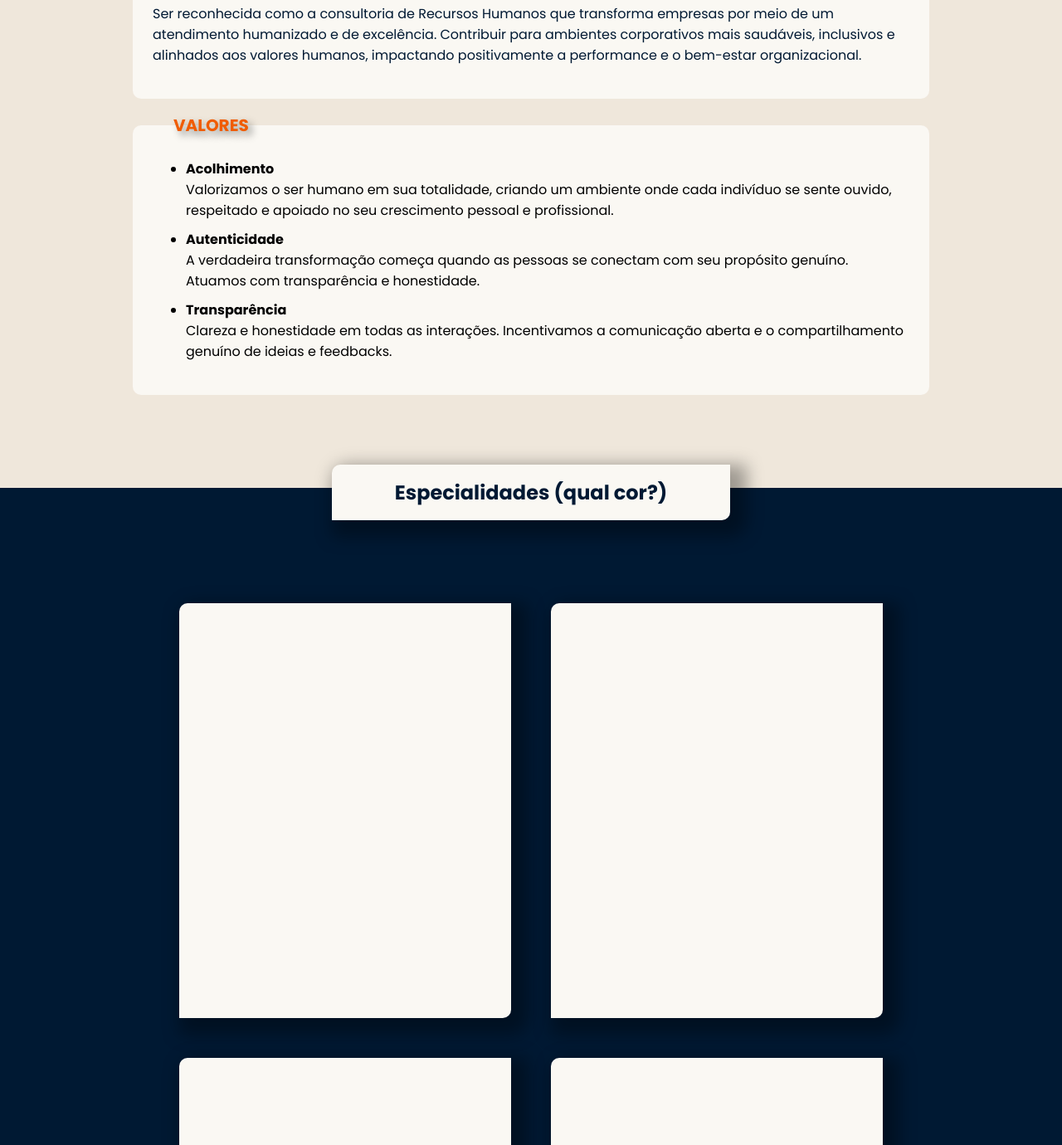
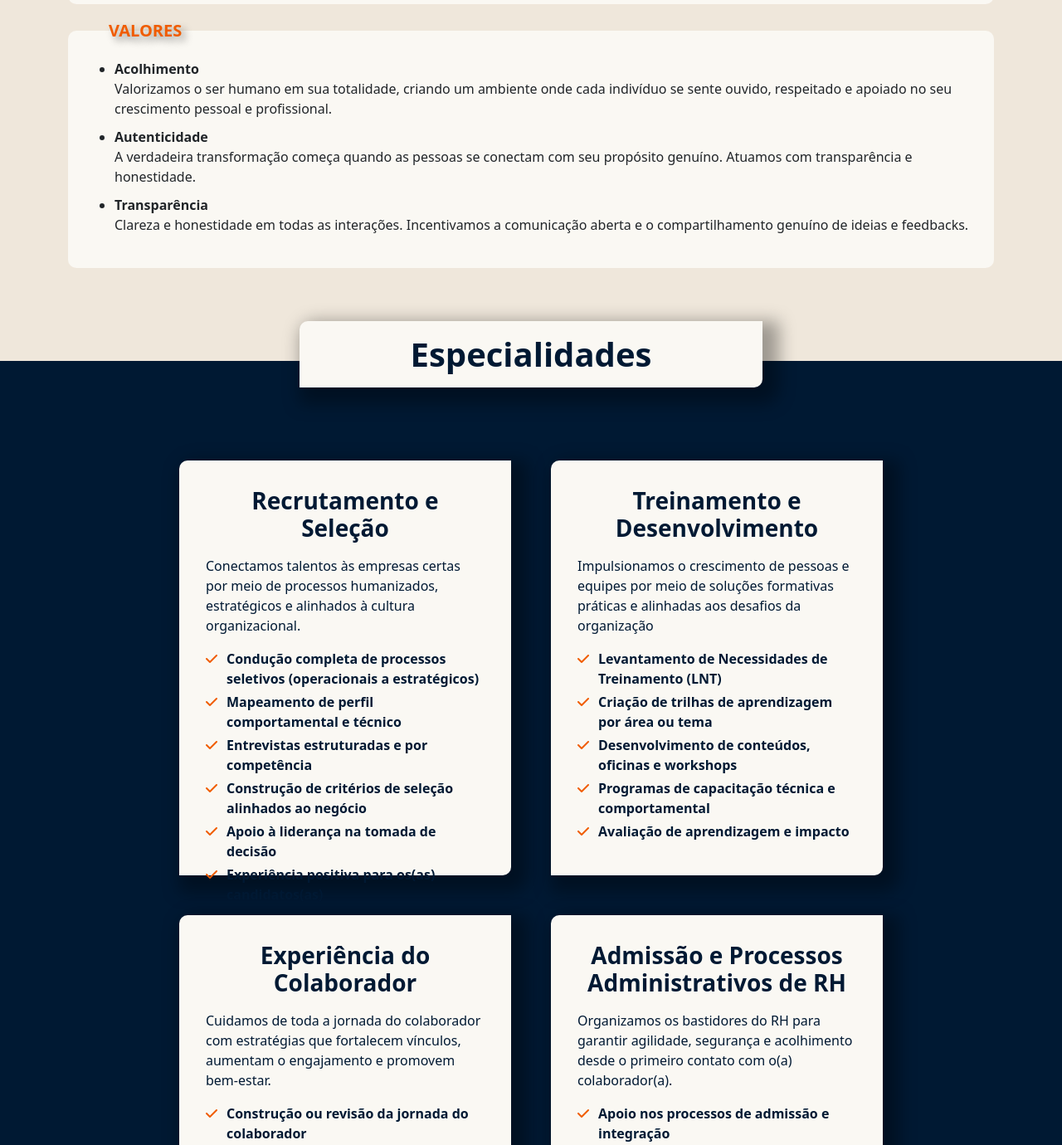
Before and after one commit to vdlim4/ambar, a plain HTML site: page index.html in a window 1280 px wide. Shown: the part 1420-2800 px from the top of the page at 83% size. Drawn offline with nearby package versions, Linux system fonts and the light colour scheme.

Commit message:
feat: services

```diff
--- a/index.html
+++ b/index.html
@@ -7,6 +7,8 @@
         <link rel="preconnect" href="https://fonts.googleapis.com">
         <link rel="preconnect" href="https://fonts.gstatic.com" crossorigin>
         <link href="https://fonts.googleapis.com/css2?family=Poppins:ital,wght@0,100;0,200;0,300;0,400;0,500;0,600;0,700;0,800;0,900;1,100;1,200;1,300;1,400;1,500;1,600;1,700;1,800;1,900&display=swap" rel="stylesheet">
+        <link href="https://cdn.jsdelivr.net/npm/bootstrap@5.3.8/dist/css/bootstrap.min.css" rel="stylesheet" integrity="sha384-sRIl4kxILFvY47J16cr9ZwB07vP4J8+LH7qKQnuqkuIAvNWLzeN8tE5YBujZqJLB" crossorigin="anonymous">
+        <script src="https://cdn.jsdelivr.net/npm/bootstrap@5.3.8/dist/js/bootstrap.bundle.min.js" integrity="sha384-FKyoEForCGlyvwx9Hj09JcYn3nv7wiPVlz7YYwJrWVcXK/BmnVDxM+D2scQbITxI" crossorigin="anonymous"></script>
         <script src="https://kit.fontawesome.com/abde0d8f71.js" crossorigin="anonymous"></script>
         <title>Ambar Consultoria</title>
     </head>
@@ -72,23 +74,63 @@
             </section>
             <section id="services">
                 <div class="services-title container">
-                    <h1>Especialidades (qual cor?)</h1>
+                    <h1 class="fw-bold">Especialidades</h1>
                 </div>
                 <div class="cards-services container">
-                    <div class="card-service">
-
+                    <div class="card-service d-flex flex-column">
+                        <h3 class="fw-bold text-center">Recrutamento e Seleção</h3>
+                        <p class="mt-2">Conectamos talentos às empresas certas por meio de processos humanizados, estratégicos e alinhados à cultura organizacional.</p>
+                        <ul class="d-flex flex-column gap-1">
+                            <li class="text-start">Condução completa de processos seletivos (operacionais a estratégicos)</li>
+                            <li class="text-start">Mapeamento de perfil comportamental e técnico</li>
+                            <li class="text-start">Entrevistas estruturadas e por competência</li>
+                            <li class="text-start">Construção de critérios de seleção alinhados ao negócio</li>
+                            <li class="text-start">Apoio à liderança na tomada de decisão</li>
+                            <li class="text-start">Experiência positiva para os(as) candidatos(as)</li>
+                        </ul>
                     </div>
-                    <div class="card-service">
-
+                    <div class="card-service d-flex flex-column">
+                        <h3 class="fw-bold text-center">Treinamento e Desenvolvimento</h3>
+                        <p class="mt-2">Impulsionamos o crescimento de pessoas e equipes por meio de soluções formativas práticas e alinhadas aos desafios da organização</p>
+                        <ul class="d-flex flex-column gap-1">
+                            <li class="text-start">Levantamento de Necessidades de Treinamento (LNT)</li>
+                            <li class="text-start">Criação de trilhas de aprendizagem por área ou tema</li>
+                            <li class="text-start">Desenvolvimento de conteúdos, oficinas e workshops</li>
+                            <li class="text-start">Programas de capacitação técnica e comportamental</li>
+                            <li class="text-start">Avaliação de aprendizagem e impacto</li>
+                        </ul>
                     </div>
-                    <div class="card-service">
-
+                    <div class="card-service d-flex flex-column">
+                        <h3 class="fw-bold text-center">Experiência do Colaborador</h3>
+                        <p class="mt-2">Cuidamos de toda a jornada do colaborador com estratégias que fortalecem vínculos, aumentam o engajamento e promovem bem-estar.</p>
+                        <ul class="d-flex flex-column gap-1">
+                            <li class="text-start">Construção ou revisão da jornada do colaborador</li>
+                            <li class="text-start">Integração, permanência e desligamento humanizado</li>
+                            <li class="text-start">Diagnóstico de clima organizacional e engajamento</li>
+                            <li class="text-start">Programas de escuta ativa e valorização interna</li>
+                            <li class="text-start">Criação de ações para fortalecimento da cultura organizacional</li>
+                        </ul>
                     </div>
-                    <div class="card-service">
-
+                    <div class="card-service d-flex flex-column">
+                        <h3 class="fw-bold text-center">Admissão e Processos Administrativos de RH</h3>
+                        <p class="mt-2">Organizamos os bastidores do RH para garantir agilidade, segurança e acolhimento desde o primeiro contato com o(a) colaborador(a).</p>
+                        <ul class="d-flex flex-column gap-1">
+                            <li class="text-start">Apoio nos processos de admissão e integração</li>
+                            <li class="text-start">Conferência e organização de documentos</li>
+                            <li class="text-start">Gestão de benefícios e cadastros</li>
+                            <li class="text-start">Fluxos e rotinas administrativas de RH</li>
+                            <li class="text-start">Interface com DP e sistemas de gestão</li>
+                        </ul>
                     </div>
-                    <div class="card-service">
-
+                    <div class="card-service d-flex flex-column">
+                        <h3 class="fw-bold text-center">Projetos Personalizados</h3>
+                        <p class="mt-2">Entregamos soluções sob medida para necessidades específicas, com foco estratégico, humano e adaptado à realidade de cada cliente.</p>
+                        <ul class="d-flex flex-column gap-1">
+                            <li class="text-start">Diagnósticos organizacionais e mapeamentos internos</li>
+                            <li class="text-start">Estruturação de políticas e processos de RH</li>
+                            <li class="text-start">Implantação de plano de cargos, salários e trilhas de carreira</li>
+                            <li class="text-start">Apoio em mudanças organizacionais e projetos especiais</li>
+                        </ul>
                     </div>
                 </div>
             </section>
@@ -113,7 +155,7 @@
                     </div>
                     <div>
                         <nav class="nav-contact">
-                            <a href="mailto:ambarconsultoriarh@gmail.com" target="_blank"><i class="fa-regular fa-envelope"></i> ambarconsultoriarh@gmail.com</a>
+                            <a href="https://mailto:ambarconsultoriarh@gmail.com" target="_blank"><i class="fa-regular fa-envelope"></i> ambarconsultoriarh@gmail.com</a>
                         </nav>
                     </div>
                 </div>
--- a/style.css
+++ b/style.css
@@ -7,7 +7,7 @@ body {
     font-family: "Poppins", sans-serif;
     font-weight: 400;
     font-style: normal;
-    background-color: #001933;
+    background-color: #001933 !important;
 }
 
 .container {
@@ -256,6 +256,29 @@ header h1 {
     background-color: #FAF8F3;
     border-radius: 10px 0 10px 0;
     box-shadow: 10px 10px 20px 10px rgba(0, 0, 0, 0.342);
+    padding: 2rem;
+    color: #001933;
+}
+
+.card-service ul {
+    list-style: none;
+    padding: 0;
+}
+
+.card-service ul li {
+    position: relative;
+    padding-left: 25px;
+    font-weight: bold;
+}
+
+.card-service ul li::before {
+    content: "\f00c";
+    font-family: "Font Awesome 6 Free";
+    font-weight: 900;
+    position: absolute;
+    left: 0;
+    top: 0;
+    color: #F05C00;
 }
 
 footer {
@@ -320,9 +343,3 @@ footer {
     justify-content: center;
     width: 100%;
 }
-
-@media screen and (max-width: 1700px) {
-    .container {
-        margin: 0 10rem;
-    }
-}
```
